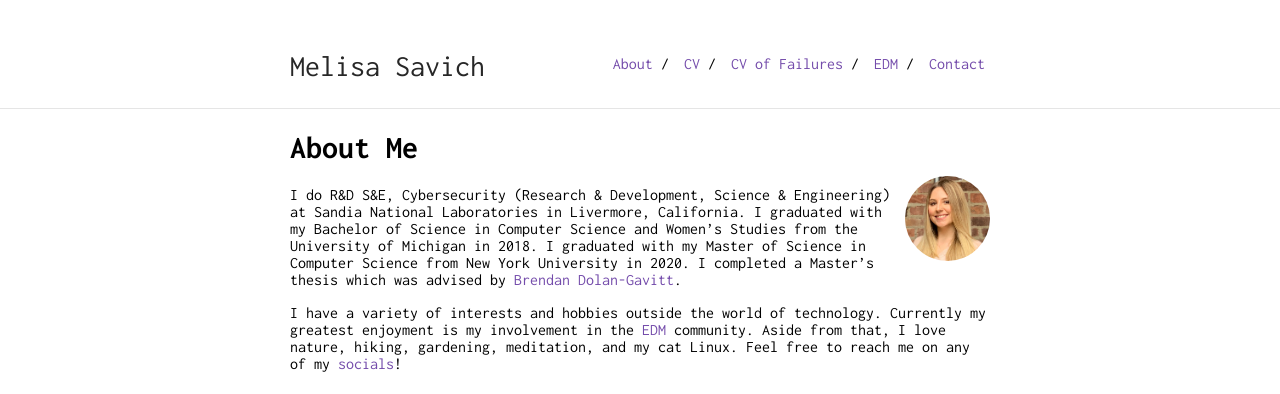
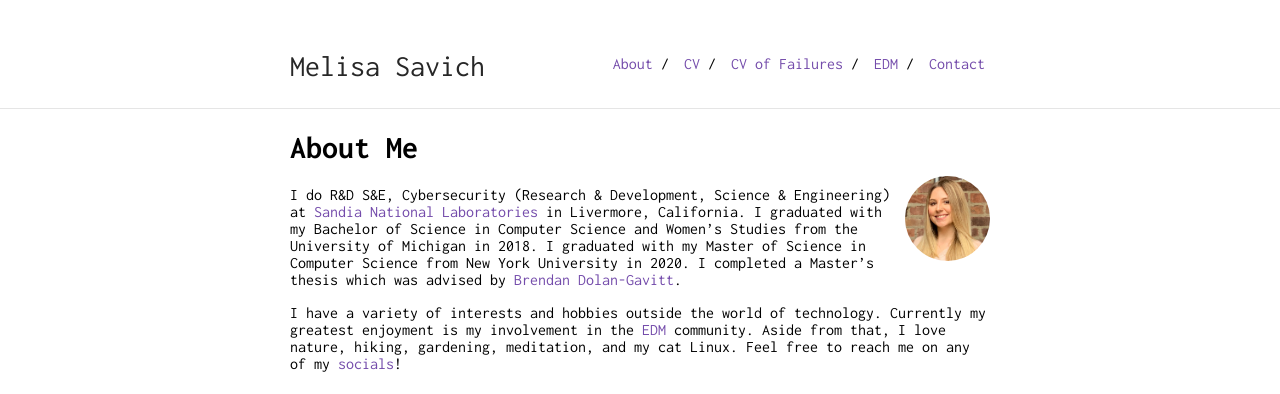
Before and after one commit to mksavic/mksavic.github.io, a Jekyll site: the page built from index.md, in a window 1280 px wide. Shown: the top 394 px of the page. Built offline with Jekyll 4.4.1, drawn with Linux system fonts in a browser that asks for light colours; our own code applies the rules of GitHub Pages for plain Markdown files; part of the change alters nothing that is shown.

Commit message:
add SNL link

```diff
--- a/index.md
+++ b/index.md
@@ -6,7 +6,7 @@ layout: default
 
 <img class="profile-picture" src="mksavic.jpg">
 
-I do R&D S&E, Cybersecurity (Research & Development, Science & Engineering) at Sandia National Laboratories in Livermore, California. I graduated with my Bachelor of Science in Computer Science and Women's Studies from the University of Michigan in 2018. I graduated with my Master of Science in Computer Science from New York University in 2020. I completed a Master's thesis which was advised by [Brendan Dolan-Gavitt](http://moyix.net/).
+I do R&D S&E, Cybersecurity (Research & Development, Science & Engineering) at [Sandia National Laboratories](https://www.sandia.gov/) in Livermore, California. I graduated with my Bachelor of Science in Computer Science and Women's Studies from the University of Michigan in 2018. I graduated with my Master of Science in Computer Science from New York University in 2020. I completed a Master's thesis which was advised by [Brendan Dolan-Gavitt](http://moyix.net/).
 
 I have a variety of interests and hobbies outside the world of technology. Currently my greatest enjoyment is my involvement in the [EDM](edm.md) community. Aside from that, I love nature, hiking, gardening, meditation, and my cat Linux. Feel free to reach me on any of my [socials](contact.md)!
 
```
